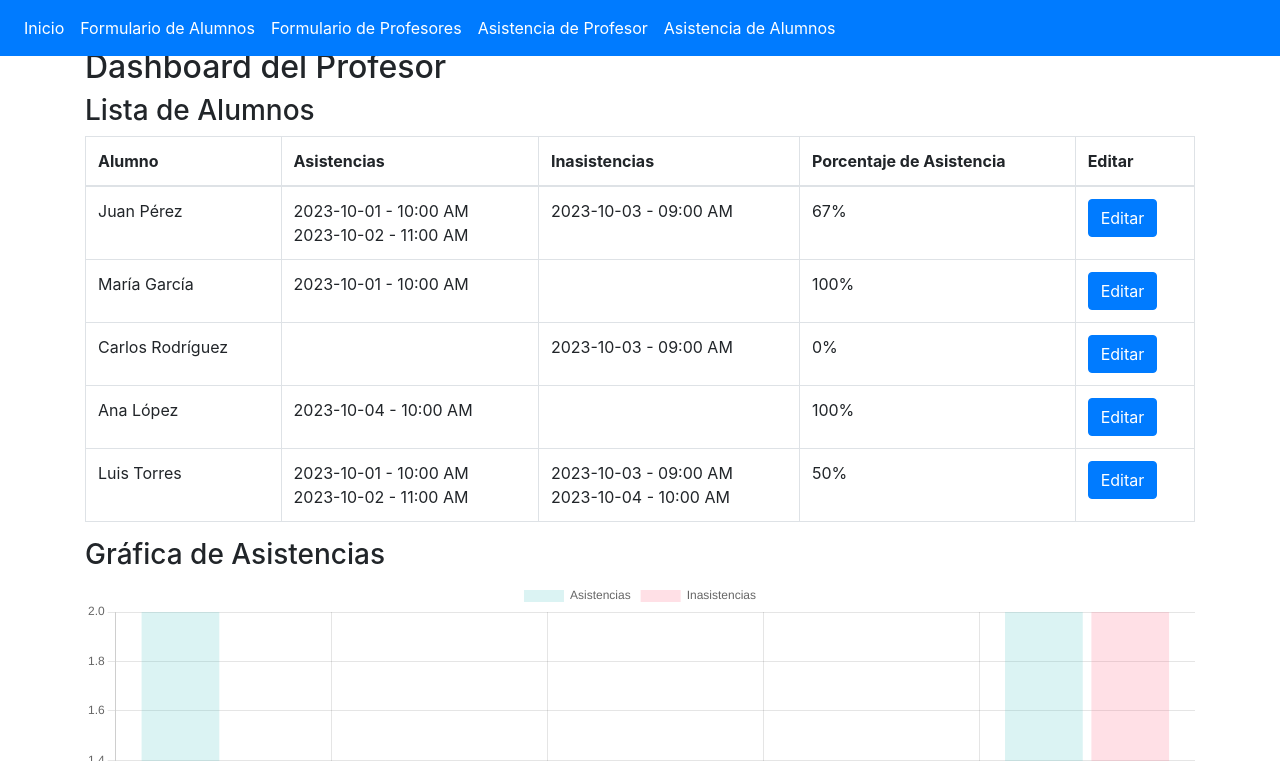
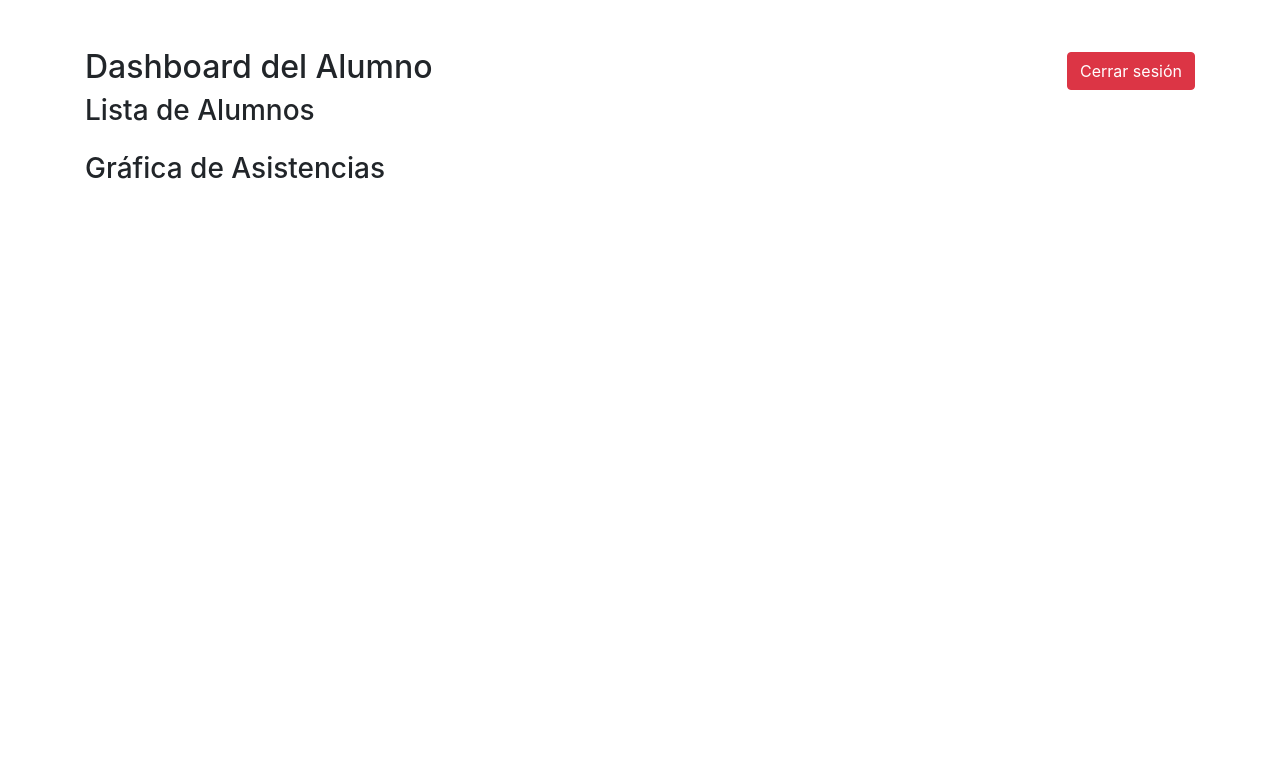
Before and after one commit to AlanG21/sistemaAsistencia, a PHP site: page /asistencia_alumnos.php in a window 1280 px wide. Shown: the top 761 px of the page. After the commit the page ends 179 px from the top, so only its background shows below. Run offline with PHP 8.4, Linux system fonts and the light colour scheme; a map, chart or similar area stays blank.

Commit message:
Se agrego logout, revisar dash alumnos

```diff
--- a/asistencia_alumnos.php
+++ b/asistencia_alumnos.php
@@ -3,6 +3,7 @@
 //Asistencia de alumnos
 
 // Datos ficticios para simular la información
+
 $alumnos = [
     "Juan Pérez" => [
         "asistencias" => [
@@ -49,46 +50,21 @@ $alumnos = [
 <head>
     <meta charset="UTF-8">
     <meta name="viewport" content="width=device-width, initial-scale=1.0">
-    <title>Dashboard del Profesor</title>
+    <title>Dashboard del Alumno</title>
     <link rel="stylesheet" href="https://maxcdn.bootstrapcdn.com/bootstrap/4.5.2/css/bootstrap.min.css">
     <script src="https://cdn.jsdelivr.net/npm/chart.js"></script>
 </head>
 <body>
-<!-- Menu -->
-<?php include 'menu.php'; ?>
+<div class="container mt-5">
+    <div class="d-flex justify-content-between align-items-center">
+        <h2>Dashboard del Alumno</h2>
+        <a href="logout.php" class="btn btn-danger">Cerrar sesión</a> <!-- Botón para cerrar sesión -->
+    </div>
 
-<div class="container mt-5">
-<h2>Dashboard del Profesor</h2>
     <h3>Lista de Alumnos</h3>
     <table class="table table-bordered">
-        <thead>
-            <tr>
-                <th>Alumno</th>
-                <th>Asistencias</th>
-                <th>Inasistencias</th>
-                <th>Porcentaje de Asistencia</th>
-                <th>Editar</th>
-            </tr>
-        </thead>
-        <tbody>
-            <?php foreach ($alumnos as $nombre => $datos): ?>
-                <tr>
-                    <td><?php echo $nombre; ?></td>
-                    <td>
-                        <?php foreach ($datos["asistencias"] as $asistencia): ?>
-                            <?php echo $asistencia["fecha"] . " - " . $asistencia["hora"]; ?><br>
-                        <?php endforeach; ?>
-                    </td>
-                    <td>
-                        <?php foreach ($datos["inasistencias"] as $inasistencia): ?>
-                            <?php echo $inasistencia["fecha"] . " - " . $inasistencia["hora"]; ?><br>
-                        <?php endforeach; ?>
-                    </td>
-                    <td><?php echo round((count($datos["asistencias"]) / (count($datos["asistencias"]) + count($datos["inasistencias"]))) * 100) . "%"; ?></td>
-                    <td><button class="btn btn-primary">Editar</button></td>
-                </tr>
-            <?php endforeach; ?>
-        </tbody>
+        <!-- Resto del código HTML sin cambios ... -->
+
     </table>
 
     <h3>Gráfica de Asistencias</h3>
@@ -96,25 +72,7 @@ $alumnos = [
 </div>
 
 <script>
-    var ctx = document.getElementById('asistenciasChart').getContext('2d');
-    var chart = new Chart(ctx, {
-        type: 'bar',
-        data: {
-            labels: <?php echo json_encode(array_keys($alumnos)); ?>,
-            datasets: [{
-                label: 'Asistencias',
-                backgroundColor: 'rgba(75, 192, 192, 0.2)',
-                borderColor: 'rgba(75, 192, 192, 1)',
-                data: <?php echo json_encode(array_map(function($alumno) { return count($alumno["asistencias"]); }, $alumnos)); ?>
-            }, {
-                label: 'Inasistencias',
-                backgroundColor: 'rgba(255, 99, 132, 0.2)',
-                borderColor: 'rgba(255, 99, 132, 1)',
-                data: <?php echo json_encode(array_map(function($alumno) { return count($alumno["inasistencias"]); }, $alumnos)); ?>
-            }]
-        },
-        options: {}
-    });
+    // Resto del código JavaScript sin cambios ...
 </script>
 </body>
 </html>
--- a/db.sql
+++ b/db.sql
@@ -55,4 +55,4 @@ INSERT INTO `profesores` (`profesor_id`, `nombre`, `apellido`, `email`, `tarjeta
 
 INSERT INTO `administradores` (`admin_id`, `nombre`, `apellido`, `email`, `password`) VALUES (NULL, 'administrador_loredo', 'adminAp', 'admin@example.com', 'admin123');
 
-INSERT INTO `alumnos` (`alumno_id`, `nombre`, `apellido`, `email`, `tarjeta_rfid`, `password`, `clase_id`, `rol`) VALUES (NULL, 'Paullette', 'Esparza', 'paullette', '', 'paullette123', NULL, 'alumno');
+INSERT INTO `alumnos` (`alumno_id`, `nombre`, `apellido`, `email`, `tarjeta_rfid`, `password`, `clase_id`, `rol`) VALUES (NULL, 'Paullette', 'Esparza', 'polet@example.com' 'paullette', 'paullette123', NULL, 'alumno');
--- a/menu.php
+++ b/menu.php
@@ -24,6 +24,10 @@
                 <li class="nav-item">
                     <a class="nav-link text-white" href="asistencia_alumnos.php">Asistencia de Alumnos</a>
                 </li>
+                <li class="nav-item">
+                    <a class="nav-link text-white" href="logout.php">Cerrar sesión</a>
+                </li>
+
             </ul>
         </div>
     </div>
```
Also changed, not shown: dashboard_administrador.php (+8 -1 lines), dashboard_profesor.php (+7 -0 lines), logout.php (added, +13 -0 lines).
